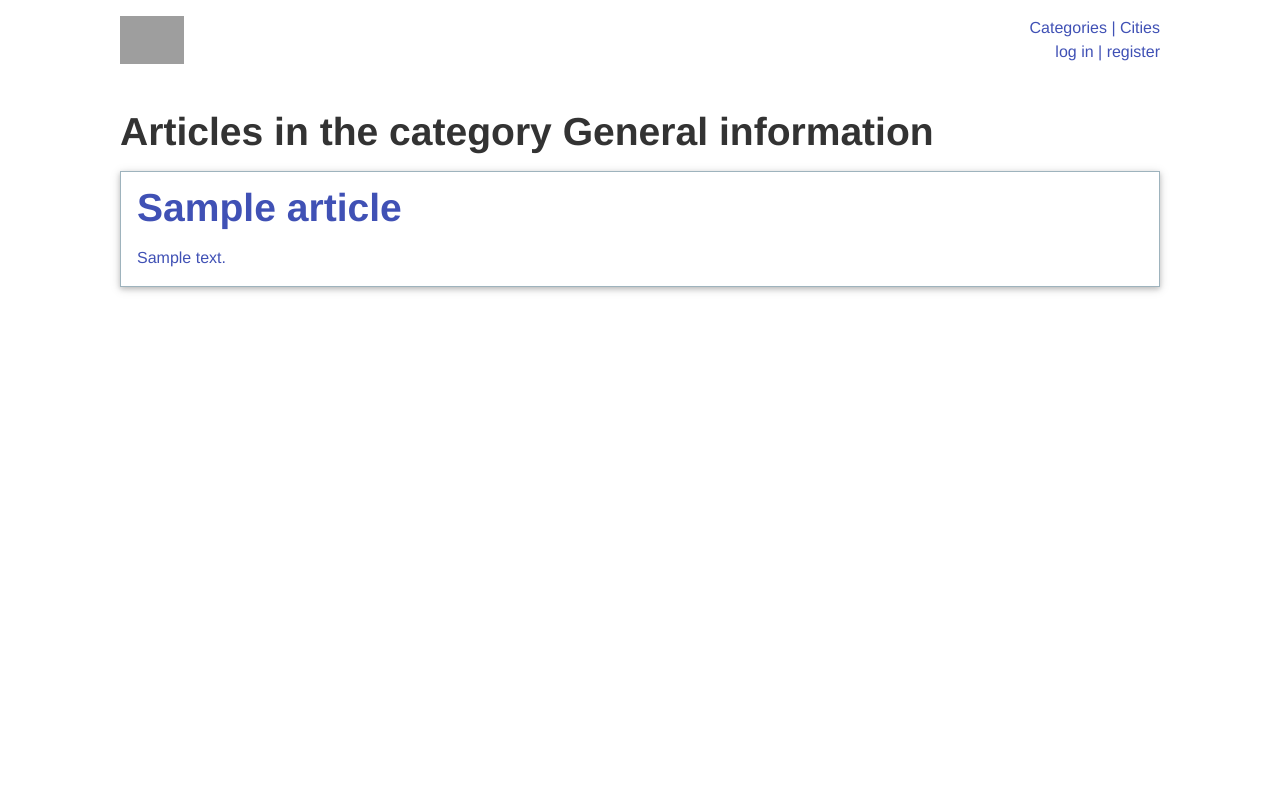
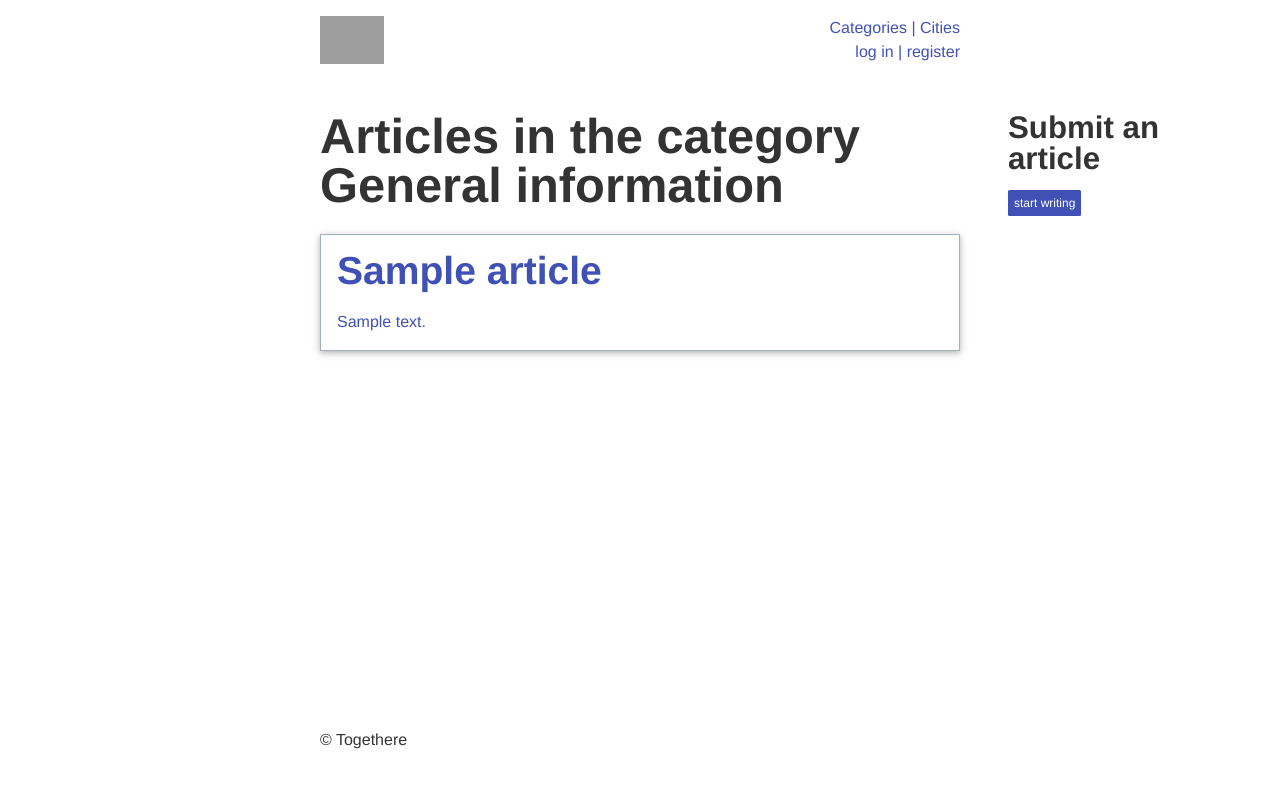
Before and after one commit to Togethere-com/togethere, a Django app: page /category/1/ in a window 1280 px wide. Run offline with Django 3.2, Linux system fonts and the light colour scheme; tables that the repository leaves empty hold one stand-in row (values such as "Sample post"); style sheets or scripts are compiled from the project's sources; parts of the project's set-up code (start-up, migrations or seed data) failed here and were passed over; some libraries are stand-ins or nearby versions; grey boxes are pictures that could not be loaded.

Commit message:
set up filters, redo templates, not yet removed city or category views

```diff
--- a/articles/static/articles/src/styles/main.scss
+++ b/articles/static/articles/src/styles/main.scss
@@ -164,28 +164,12 @@ body {
     min-height: 100vh;
     flex-direction: column;
 }
-.container {
-    width: 100%;
-    @include until($M) {
-        padding: 0 1em;
+.site-header {
+    padding: 1rem 2rem 0 2rem;
+    margin-bottom: 2rem;
+    @include at-least($M) {
+        padding: 1rem 25%;
     }
-    @include at-least($M) {
-        width: 95%;
-    }
-    @include at-least($L) {
-        width: 80%;
-    }
-    @include at-least($XL) {
-        width: 70%;
-    }
-    max-width: 65rem;
-    margin-left: auto;
-    margin-right: auto;
-}
-.site-header {
-    padding: 1em 0;
-    margin-bottom: 2rem;
-    @extend .container;
 }
 #logo {
     float: left;
@@ -194,11 +178,42 @@ body {
     display: inline-block;
     margin-right: 1em;
 }
+.site-footer{
+    padding: 2rem;
+    @include at-least($M) {
+        padding: 0 25% 3rem 25%;
+    }
+}
+.container {
+    display: flex;
+    flex-direction: column;
+    @include at-least($M) {
+        flex-direction: row;
+        flex: 1;
+    }
+}
 .content {
-
+    display: flex;
+    flex-direction: column;
+    padding: 0 2rem 2rem 2rem;
+    @include at-least($M) {
+        flex: 2 1 auto;
+        padding: 0;
+    }
 }
-.site-footer{
-    margin-bottom: 3rem;
+.sidebar {
+    padding: 2rem 2rem 0 2rem;
+    @include at-least($M) {
+        flex: 0 0 25%;
+        padding: 0 3rem;
+    }
+    &--left {
+        @include at-least($M) {
+            order: -1;
+        }
+    }
+    &--right {
+    }
 }
 
 /* ==========================================================================
@@ -330,6 +345,7 @@ form {
     }
     label {
         display: inline-block;
+        cursor: pointer;
     }
     input[type=checkbox] ~ label, input[type=radio] ~ label {
         @extend .button--outline;
@@ -343,11 +359,11 @@ form {
     }
 }
 
-.article-form {
+.article-form, #filter-form {
     label[for=id_title], label[for=id_text] {
         width: 2.75em
     }
-    #id_categories, #id_city {
+    #id_categories, #id_city, #id_categories__name, #id_city__name {
         margin-top: 1em;
         list-style-type: none;
         li {
@@ -362,14 +378,16 @@ form {
         }
     }
 }
-
 /* ==========================================================================
    #ARTICLES
 ========================================================================== */
 .article-list {
     list-style-type: none;
+    display: flex;
+    flex-direction: column;
 }
 .article-list__item {
+    flex: 1;
     @extend .card;
     margin-bottom: 1rem;
     a {
--- a/articles/templates/articles/article-delete.html
+++ b/articles/templates/articles/article-delete.html
@@ -1,6 +1,6 @@
 {% extends 'articles/base.html' %}
 
-{% block article-update %}
+{% block main %}
 
     <form action="" method="post">
         {% csrf_token %}
@@ -8,4 +8,4 @@
         <input class="button" type="submit" value="Confirm" />
     </form>
 
-{% endblock article-update %}
+{% endblock main %}
--- a/articles/templates/articles/base.html
+++ b/articles/templates/articles/base.html
@@ -46,41 +46,29 @@
             </nav>
         </header>
 
-        <main class="content container">
+        <div class="container">
 
-            {% block articles %}
-            {% endblock articles %}
+            <main class="content">
+                {% block main %}
+                {% endblock main %}
+            </main>
 
-            {% block article %}
-            {% endblock article %}
+            <aside class="sidebar sidebar--left">
+                {% block sidebar-left %}
+                {% endblock sidebar-left %}
+            </aside>
 
-            {% block categories %}
-            {% endblock categories %}
-
-            {% block category %}
-            {% endblock category %}
-
-            {% block cities %}
-            {% endblock cities %}
-
-            {% block city %}
-            {% endblock city %}
-
-            {% block article-submit %}
-            {% endblock article-submit %}
-
-            {% block article-update %}
-            {% endblock article-update %}
-
-            {% block article-delete %}
-            {% endblock article-delete %}
-
-            {% block profile %}
-            {% endblock profile %}
+            <aside class="sidebar sidebar--right">
+                {% block sidebar-right %}
+                {% endblock sidebar-right %}
+            </aside>
 
         </div>
 
         <footer class="site-footer">
+            <p>
+                © Togethere
+            </p>
         </footer>
 
         {% block extra_footer_stuff %}
--- a/articles/templates/articles/category.html
+++ b/articles/templates/articles/category.html
@@ -1,9 +1,14 @@
 {% extends 'articles/base.html' %}
 
-{% block category %}
+{% block main %}
 
-<h2>Articles in the category {{category.get_name_display}}</h2>
+<h1>Articles in the category {{category.get_name_display}}</h1>
 
 {% include 'articles/article-list.html' %}
 
-{% endblock category %}
+{% endblock main %}
+
+{% block sidebar-right %}
+    <h3>Submit an article</h3>
+    <a href="{% url 'article-submit' %}" class="button">start writing</a>
+{% endblock sidebar-right %}
--- a/articles/templates/articles/city.html
+++ b/articles/templates/articles/city.html
@@ -1,9 +1,9 @@
 {% extends 'articles/base.html' %}
 
-{% block city %}
+{% block main %}
 
 <h2>Articles in the city {{city.get_name_display}}</h2>
 
 {% include 'articles/article-list.html' %}
 
-{% endblock city %}
+{% endblock main %}
--- a/articles/templates/articles/profile.html
+++ b/articles/templates/articles/profile.html
@@ -1,9 +1,9 @@
 {% extends 'articles/base.html' %}
 
-{% block profile %}
+{% block main %}
 
-<h2>Articles submitted by {{ profile }}</h2>
+<h1>Articles submitted by {{ profile }}</h1>
 
 {% include 'articles/article-list.html' %}
 
-{% endblock profile %}
+{% endblock main %}
--- a/articles/urls.py
+++ b/articles/urls.py
@@ -1,9 +1,10 @@
 from django.conf.urls import url
 from django.contrib.auth.decorators import login_required
 from .views import *
+from .models import Article
 
 urlpatterns = [
-    url(r'^$', ArticlesView.as_view(), name='articles'),
+    url(r'^$', ArticlesView.as_view(model=Article), name='articles'),
     url(r'^(?P<pk>\d+)/?$', ArticleView.as_view(), name='article'),
     url(r'^categories/$', CategoriesView.as_view(), name='categories'),
     url(r'^category/(?P<pk>\d+)/$', CategoryView.as_view(), name='category'),
--- a/articles/views.py
+++ b/articles/views.py
@@ -3,15 +3,38 @@ from django.core.paginator import Paginator, EmptyPage, PageNotAnInteger
 from django.http import HttpResponseRedirect
 from django.core.urlresolvers import reverse, reverse_lazy
 from django.views.generic import ListView, DetailView, CreateView, UpdateView, DeleteView
+from django.forms import CheckboxSelectMultiple, RadioSelect
 
 from .models import Article, Category, City, Profile
 from .forms import ArticleForm
 
-class ArticlesView(ListView):
+import django_filters
+from filters.views import FilterMixin
+
+class ArticleFilter(django_filters.FilterSet):
+    categories__name = django_filters.ModelMultipleChoiceFilter(
+        name = 'categories',
+        queryset = Category.objects.all(),
+        widget = CheckboxSelectMultiple(choices=Category.CATEGORY_CHOICES),
+    )
+    city__name = django_filters.ModelMultipleChoiceFilter(
+        name = 'city',
+        queryset = City.objects.all(),
+        widget = CheckboxSelectMultiple(choices=City.CITY_CHOICES),
+    )
+
+    class Meta:
+        model = Article
+        # @todo
+        # why do I need to exclude everything here?
+        exclude = ['password','title','text','author','categories','city']
+
+class ArticlesView(FilterMixin, django_filters.views.FilterView):
     model = Article
     context_object_name = 'articles'
     paginate_by = 25
     template_name = 'articles/articles.html'
+    filterset_class = ArticleFilter
 
     def get_context_data(self, **kwargs):
         context = super(ArticlesView, self).get_context_data(**kwargs)
--- a/requirements.txt
+++ b/requirements.txt
@@ -2,6 +2,8 @@ coverage==4.2
 defusedxml==0.4.1
 Django==1.10
 django-allauth==0.26.1
+django-filter==0.14.0
+django-filters-mixin==0.1.4
 django-tinymce==2.3.0
 oauthlib==1.1.2
 python3-openid==3.0.10
--- a/togethere/settings.py
+++ b/togethere/settings.py
@@ -44,6 +44,7 @@ INSTALLED_APPS = [
     'allauth.socialaccount',
     'allauth.socialaccount.providers.facebook',
     'tinymce',
+    'django_filters',
 ]
 
 MIDDLEWARE_CLASSES = [
```
Also changed, not shown: articles/static/articles/src/scripts/main.js (+14 -14 lines), articles/templates/account/base.html (+3 -62 lines), articles/templates/articles/article-submit.html (+3 -6 lines), articles/templates/articles/article-update.html (+3 -6 lines), articles/templates/articles/article.html (+10 -3 lines), articles/templates/articles/articles.html (+14 -5 lines), articles/templates/articles/categories.html (+8 -3 lines), articles/templates/articles/cities.html (+8 -3 lines), articles/templates/articles/filter-form.html (added, +36 -0 lines), functional_tests/test_filters.py (added, +31 -0 lines).
